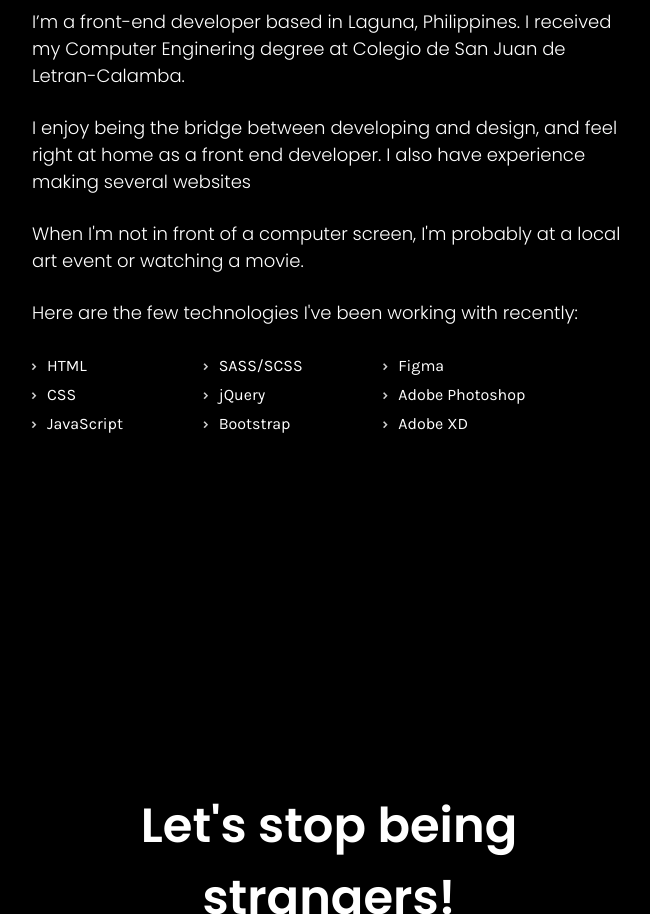
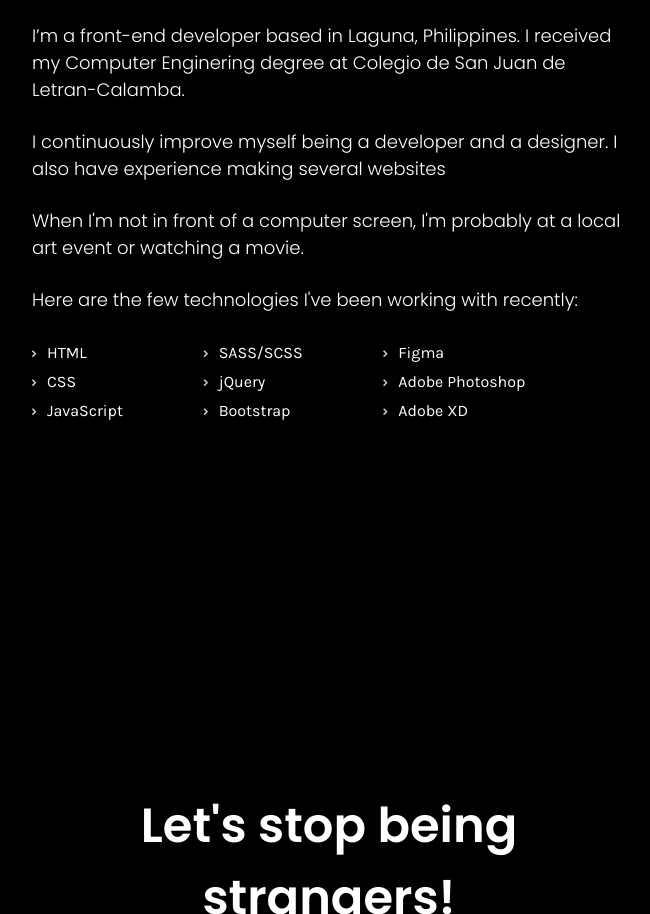
Before and after one commit to salazarjoshua/salazarjoshua-salazarjoshua.github.io, a plain HTML site: page index.html in a window 1280 px wide. Shown: the part 1999-2913 px from the top of the page, without its empty margins (311-961 px from the left). Drawn offline with Linux system fonts and the light colour scheme.

Commit message:
changed about me

```diff
--- a/index.html
+++ b/index.html
@@ -150,7 +150,7 @@
             <h2>About me</h2>
             <p>I’m a front-end developer based in Laguna, Philippines. I received my Computer Enginering degree at Colegio de San Juan de Letran-Calamba.</p>
             <br>
-            <p>I enjoy being the bridge between developing and design, and feel right at home as a front end developer. I also have experience making several websites</p>
+            <p>I continuously improve myself being a developer and a designer. I also have experience making several websites</p>
             <br>
             <p>When I'm not in front of a computer screen, I'm probably at a local art event or watching a movie.</p>
             <br>
```
